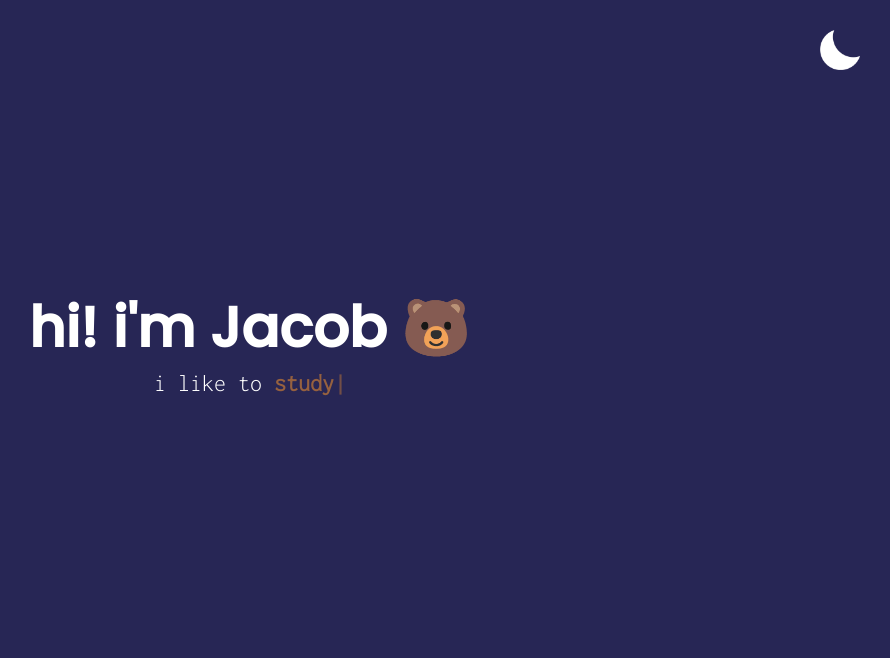
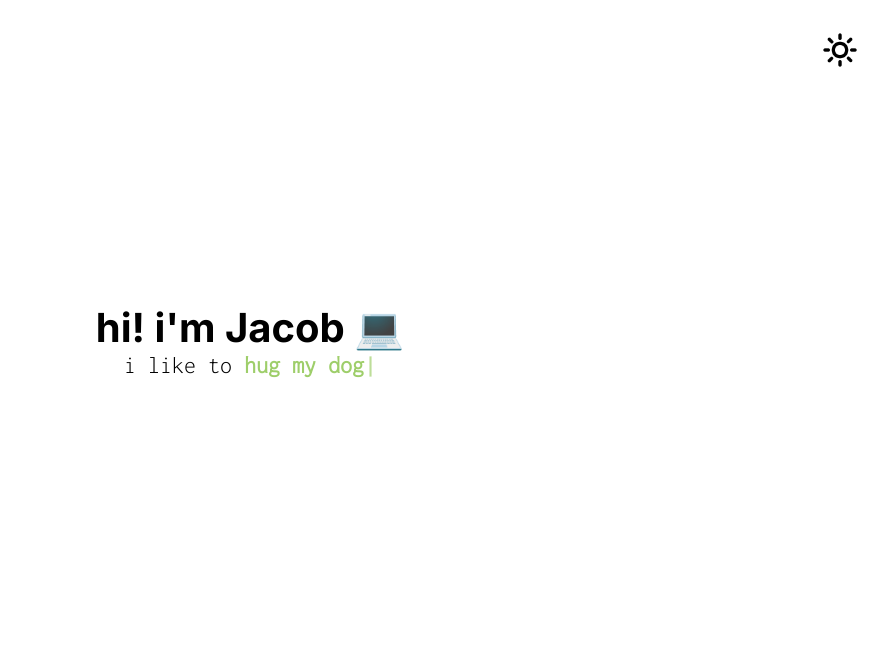
Before and after one commit to jaykzu/personal-portfolio, a plain HTML site: page src/index.html in a window 1280 px wide. Both pictures are taken after a click on the picture 1230 px from the left and 50 px from the top of the page. Shown: the top 658 px of the page, without its empty margins (390-1280 px from the left). Drawn offline with Linux system fonts and the light colour scheme.

Commit message:
Changed Dark Mode Functionality

```diff
--- a/src/index.html
+++ b/src/index.html
@@ -10,11 +10,11 @@
 </head>
 <body>
     <section id="dark-mode">
-        <img src="modes/lightmode.png" id="toggle" />
+        <img src="modes/darkmode.png" id="toggle" />
     </section>
     <section id="profile">
         <div class="section-text">
-            <h1 class="title">hi! i'm Jacob <span id="emoticon">🐻</span></h1>
+            <h1 class="title">hi! i'm Jacob <span id="emoticon">💻</span></h1>
             <p>i like to <span id="typewriter"></span><span id="cursor">|</span></p>
         </div>
         <div id="socials-container">
--- a/src/script.js
+++ b/src/script.js
@@ -8,24 +8,24 @@ function toggleMenu() {
 // Dark Mode
 
 var darkMode = localStorage.getItem('darkMode');
+var toggle = document.getElementById('toggle');
 
 if (darkMode === 'enabled') {
     document.body.classList.add('dark-mode');
+    toggle.src = "modes/lightmode.png"; // Sets light mode if darkmode is enabled
 }
 
-var toggle = document.getElementById('toggle');
 
 toggle.onclick = function(){
     document.body.classList.toggle('dark-mode');
     if (document.body.classList.contains('dark-mode')){
-        toggle.src = "modes/darkmode.png";
+        toggle.src = "modes/lightmode.png";
         localStorage.setItem('darkMode', 'enabled');
     }else{
-        toggle.src = "modes/lightmode.png";
+        toggle.src = "modes/darkmode.png";
         localStorage.setItem('darkMode', 'disabled');
     }
 }
-
 
 // Typewriting
 
@@ -33,7 +33,7 @@ function sleep(ms) {
     return new Promise((resolve) => setTimeout(resolve, ms));
 }
 
-const phrases = ['program', 'study', 'code', 'eat', 'sleep', 'work out'];
+const phrases = ['program', 'hug my dog', 'study', 'code', 'eat', 'sleep', 'work out'];
 const el = document.getElementById('typewriter');
 
 let sleepTime = 100;
--- a/src/style.css
+++ b/src/style.css
@@ -1,6 +1,7 @@
 /* general */
 
 @import url('https://fonts.googleapis.com/css2?family=Poppins:wght@500&display=swap');
+@import url('https://fonts.googleapis.com/css2?family=Inter:wght@100..900&display=swap');
 @import url('https://fonts.googleapis.com/css2?family=JetBrains+Mono:wght@300&display=swap');
 @import url('https://fonts.googleapis.com/css2?family=Inconsolata:wght@300&display=swap');
 
@@ -11,9 +12,9 @@
 
 
  body {
-   font-family: 'Poppins', sans-serif;
-   background-color: white;
-   color: black;
+   font-family: 'Inter', sans-serif;
+   background-color: #020617;
+   color: white;
    transition: background-color 1s;
  }
 
@@ -40,9 +41,9 @@
 
  /* Dark MODE */
  .dark-mode {
-   background-color: #272655;
-   color: white;
-   transition: background-color color 1s;
+   background-color: white;
+   color: black;
+   transition: background-color 1s;
 }
 
 #toggle {
@@ -90,12 +91,12 @@
 }
 
 .title  {
-   font-size: 3.5rem;
+   font-size: 2.5rem;
    text-align: center;
 }
 
 #emoticon {
-   font-size: 3.5rem;
+   font-size: 2.5rem;
 }
 
 .section-text p {
@@ -132,12 +133,12 @@ i:not(:hover){
 /* Typewriter Animation */
 
 #typewriter {
-   color:#96613f;
+   color:#9ece6a;
    font-weight: bold;
 }
 
 #cursor {
-   color: #96613f;
+   color: #9ece6a;
    animation: blink 0.5s linear infinite;
    font-weight: bold;
 }
```
